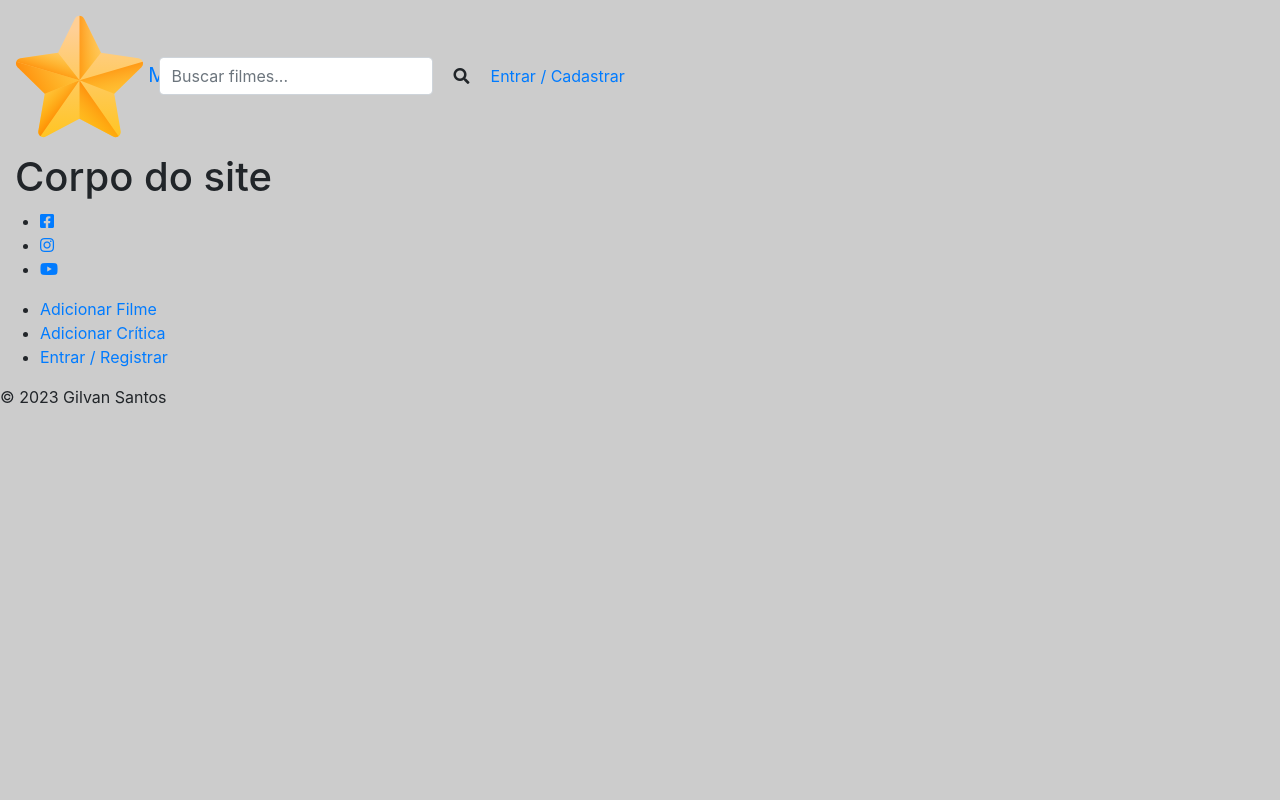
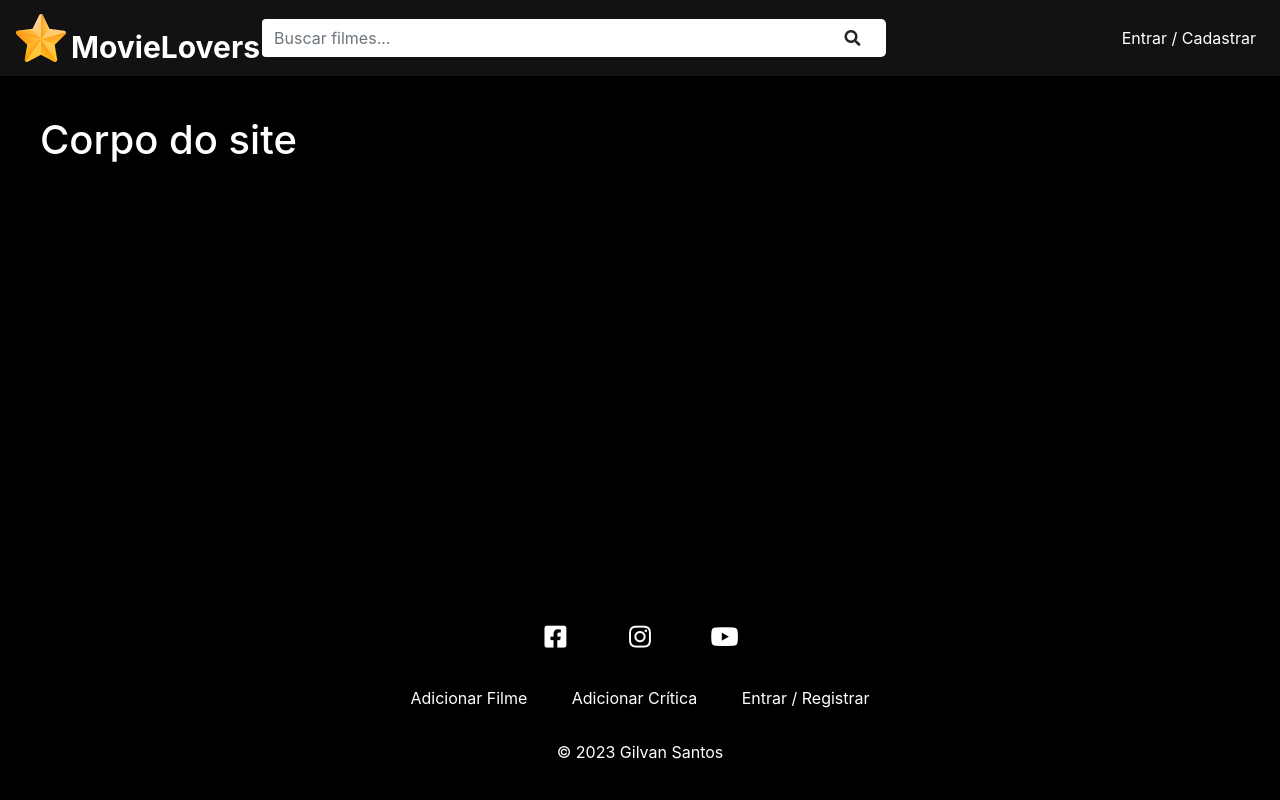
Before and after one commit to gilvanst/movielovers, a PHP site: page / in a window 1280 px wide. Run offline with PHP 8.4, Linux system fonts and the light colour scheme; some libraries are stand-ins or nearby versions.

Commit message:
Colocando css e separando templates!!

```diff
--- a/css/style.css
+++ b/css/style.css
@@ -1,3 +1,142 @@
-body {
-    background-color: #ccc;
+/* Navbar */
+
+.navbar-brand {
+    position:relative;
 }
+
+#logo {
+    width: 50px;
+}
+
+#movielovers-title {
+    color: #fff;
+    position: absolute;
+    bottom: -2px;
+    font-size: 30px;
+    left: 55px;
+    font-weight: bold;
+}
+
+#main-navbar {
+    background-color: #121212;
+}
+
+#search-form {
+    margin: 0 auto;
+    background-color: #fff;
+    border-radius: 5px;
+    width: 50%;
+    margin-left: 180px;
+}
+
+#search-form .form-control {
+    border:none;
+    width: 90%;
+    box-shadow: none;
+}
+
+#navbar {
+    min-width: 30%;
+
+}
+
+.navbar-nav {
+    justify-content: flex-end;
+    width: 100%;
+}
+
+.bold {
+    font-weight: bold;
+}
+
+.navbar-nav .nav-item .nav-link {
+    color:#fff;
+    transition: 0.3s;
+}
+
+.navbar-nav .nav-item .nav-link:hover {
+    color:#999;
+}
+
+.msg-container {
+    background-color: #000;
+    padding: 15px;
+
+}
+
+.msg {
+    width: 60%;
+    margin: 0 auto;
+    padding: 10px;
+    border: solid 1px #000;
+    text-align: center;
+}
+
+.msg.error {
+    color: #842029;
+    background-color: #F8D7DA;
+    border-color: #F5C2C7;
+}
+
+.msg.success {
+    color: #0F5132;
+    background-color: #D1E7DD;
+    border-color: #BADBCC;
+}
+
+/* Home */
+
+#main-container {
+    background-color: #000;
+    color: #fff;
+    min-height: 65vh;
+    padding: 40px;
+}
+
+/*footer*/
+
+#footer {
+    background-color: #000;
+    color: #fff;
+    text-align: center;
+    margin: 0;
+    padding: 20px;
+}
+
+#social-container ul,
+#footer-links-container ul {
+    list-style-type: none;
+    padding: 0;
+}
+
+#social-container li,
+#footer-links-container li {
+    display: inline-block;
+    margin: 0 20px;
+}
+
+#social-container li {
+    height: 40px;
+    width: 40px;
+    border-radius: 100%;
+    transition: .3;
+    line-height: 3;
+}
+
+#social-container li:hover {
+    background-color: #333;
+}
+
+#social-container a,
+#footer-links-container a {
+    color: #fff;
+    transition: .3s;
+}
+
+#social-container li i {
+    font-size: 25px;
+}
+
+#footer-links-container {
+    margin: 30px 0;
+}
--- a/index.php
+++ b/index.php
@@ -1,78 +1,7 @@
-<?php
+<?php require_once "templates/header.php"; ?>
 
-    require_once "globals.php";
-    require_once "conexao.php";
-?>
-<!DOCTYPE html>
-<html lang="en">
-<head>
-    <meta charset="UTF-8">
-    <meta name="viewport" content="width=device-width, initial-scale=1.0">
-    <title>MovieLovers</title>
-    <link rel="short icon" href="<?= $BASE_URL ?>/img/moviestar.ico">
-
-    <link rel="stylesheet" href="https://cdnjs.cloudflare.com/ajax/libs/bootstrap/4.5.3/css/bootstrap.css" integrity="sha512-drnvWxqfgcU6sLzAJttJv7LKdjWn0nxWCSbEAtxJ/YYaZMyoNLovG7lPqZRdhgL1gAUfa+V7tbin8y+2llC1cw==" crossorigin="anonymous" referrerpolicy="no-referrer" />
-
-    <link rel="stylesheet" href="https://cdnjs.cloudflare.com/ajax/libs/font-awesome/5.9.0/css/all.min.css" integrity="sha512-q3eWabyZPc1XTCmF+8/LuE1ozpg5xxn7iO89yfSOd5/oKvyqLngoNGsx8jq92Y8eXJ/IRxQbEC+FGSYxtk2oiw==" crossorigin="anonymous" referrerpolicy="no-referrer" />
-
-    <link rel="stylesheet" href="<?= $BASE_URL ?>/css/style.css">
-</head>
-<body>
-    <header>
-        <nav id="main-navbar" class="navbar navbar-expand-lg">
-            <a href="<?= $BASE_URL ?>" class="navbar-brand">
-            <img src="<?= $BASE_URL?>/img/logo.svg" alt="MovieLovers" id="logo">
-            <span id="movielovers-title">MovieLovers</span>
-            </a>
-            <button class="navbar-toggler" type="button" data-toggle="colapse" data-target="#navbar" aria-controls="navbar" aria-expanded="false" aria-label="Toggle navigation">
-                <i class="fas fa-bars"></i>
-            </button>
-            <form action="" method="GET" id="search-form" class="form-inline my-2 my-lg-0">
-                <input type="text" name="q" id="search" class="form-control mr-sm-2" type="search" placeholder="Buscar filmes..." aria-label="search">
-                <button class="btn my-2 my-sm-0" type="submit">
-                    <i class="fas fa-search"></i>
-                </button>
-            </form>
-            <div class="collapse navbar-collapse" id="navbar">
-                <ul class="navbar-nav">
-                    <li class="nav-item">
-                        <a href="<?= $BASE_URL ?>/auth.php" class="nav-link">Entrar / Cadastrar</a>
-                    </li>
-                </ul>
-            </div>
-        </nav>
-    </header>
     <div id="main-container" class="container-fluid">
         <h1>Corpo do site</h1>
     </div>
-    <footer id="footer">
-        <div class="social-container">
-            <ul>
-                <li>
-                    <a href=""><i class="fab fa-facebook-square"></i></a>
-                </li>
-                <li>
-                    <a href=""><i class="fab fa-instagram"></i></a>
-                </li>
-                <li>
-                    <a href=""><i class="fab fa-youtube"></i></a>
-                </li>
-            </ul>
-        </div>
-        <div id="footer-links-container">
-            <ul>
-                <li><a href="#">Adicionar Filme</a></li>
-                <li><a href="#">Adicionar Crítica</a></li>
-                <li><a href="#">Entrar / Registrar</a></li>
-            </ul>
-        </div>
-        <p>&copy; 2023 Gilvan Santos</p>
 
-    </footer>
-
-    <!-- Bootstrap.js-->
-    <script src="https://cdnjs.cloudflare.com/ajax/libs/bootstrap/4.5.3/js/bootstrap.js" integrity="sha512-KCgUnRzizZDFYoNEYmnqlo0PRE6rQkek9dE/oyIiCExStQ72O7GwIFfmPdkzk4OvZ/sbHKSLVeR4Gl3s7s679g==" crossorigin="anonymous" referrerpolicy="no-referrer"></script>
-    <script src="https://cdnjs.cloudflare.com/ajax/libs/jquery/3.5.1/jquery.min.js" integrity="sha512-bLT0Qm9VnAYZDflyKcBaQ2gg0hSYNQrJ8RilYldYQ1FxQYoCLtUjuuRuZo+fjqhx/qtq/1itJ0C2ejDxltZVFg==" crossorigin="anonymous" referrerpolicy="no-referrer"></script>
-
-</body>
-</html>
+<?php require_once "templates/footer.php"; ?>
--- /dev/null
+++ b/templates/footer.php
@@ -0,0 +1,31 @@
+<footer id="footer">
+        <div id="social-container">
+            <ul>
+                <li>
+                    <a href=""><i class="fab fa-facebook-square"></i></a>
+                </li>
+                <li>
+                    <a href=""><i class="fab fa-instagram"></i></a>
+                </li>
+                <li>
+                    <a href=""><i class="fab fa-youtube"></i></a>
+                </li>
+            </ul>
+        </div>
+        <div id="footer-links-container">
+            <ul>
+                <li><a href="#">Adicionar Filme</a></li>
+                <li><a href="#">Adicionar Crítica</a></li>
+                <li><a href="#">Entrar / Registrar</a></li>
+            </ul>
+        </div>
+        <p>&copy; 2023 Gilvan Santos</p>
+
+    </footer>
+
+    <!-- Bootstrap.js-->
+    <script src="https://cdnjs.cloudflare.com/ajax/libs/bootstrap/4.5.3/js/bootstrap.js" integrity="sha512-KCgUnRzizZDFYoNEYmnqlo0PRE6rQkek9dE/oyIiCExStQ72O7GwIFfmPdkzk4OvZ/sbHKSLVeR4Gl3s7s679g==" crossorigin="anonymous" referrerpolicy="no-referrer"></script>
+    <script src="https://cdnjs.cloudflare.com/ajax/libs/jquery/3.5.1/jquery.min.js" integrity="sha512-bLT0Qm9VnAYZDflyKcBaQ2gg0hSYNQrJ8RilYldYQ1FxQYoCLtUjuuRuZo+fjqhx/qtq/1itJ0C2ejDxltZVFg==" crossorigin="anonymous" referrerpolicy="no-referrer"></script>
+
+</body>
+</html>
--- /dev/null
+++ b/templates/header.php
@@ -0,0 +1,54 @@
+<?php
+
+    require_once "globals.php";
+    require_once "conexao.php";
+
+    $flassMessage = [];
+?>
+<!DOCTYPE html>
+<html lang="en">
+<head>
+    <meta charset="UTF-8">
+    <meta name="viewport" content="width=device-width, initial-scale=1.0">
+    <title>MovieLovers</title>
+    <link rel="short icon" href="<?= $BASE_URL ?>/img/moviestar.ico">
+
+    <link rel="stylesheet" href="https://cdnjs.cloudflare.com/ajax/libs/bootstrap/4.5.3/css/bootstrap.css" integrity="sha512-drnvWxqfgcU6sLzAJttJv7LKdjWn0nxWCSbEAtxJ/YYaZMyoNLovG7lPqZRdhgL1gAUfa+V7tbin8y+2llC1cw==" crossorigin="anonymous" referrerpolicy="no-referrer" />
+
+    <link rel="stylesheet" href="https://cdnjs.cloudflare.com/ajax/libs/font-awesome/5.9.0/css/all.min.css" integrity="sha512-q3eWabyZPc1XTCmF+8/LuE1ozpg5xxn7iO89yfSOd5/oKvyqLngoNGsx8jq92Y8eXJ/IRxQbEC+FGSYxtk2oiw==" crossorigin="anonymous" referrerpolicy="no-referrer" />
+
+    <link rel="stylesheet" href="<?= $BASE_URL ?>/css/style.css">
+</head>
+<body>
+    <header>
+        <nav id="main-navbar" class="navbar navbar-expand-lg">
+            <a href="<?= $BASE_URL ?>" class="navbar-brand">
+            <img src="<?= $BASE_URL?>/img/logo.svg" alt="MovieLovers" id="logo">
+            <span id="movielovers-title">MovieLovers</span>
+            </a>
+            <button class="navbar-toggler" type="button" data-toggle="colapse" data-target="#navbar" aria-controls="navbar" aria-expanded="false" aria-label="Toggle navigation">
+                <i class="fas fa-bars"></i>
+            </button>
+            <form action="" method="GET" id="search-form" class="form-inline my-2 my-lg-0">
+                <input type="text" name="q" id="search" class="form-control mr-sm-2" type="search" placeholder="Buscar filmes..." aria-label="search">
+                <button class="btn my-2 my-sm-0" type="submit">
+                    <i class="fas fa-search"></i>
+                </button>
+            </form>
+            <div class="collapse navbar-collapse" id="navbar">
+                <ul class="navbar-nav">
+                    <li class="nav-item">
+                        <a href="<?= $BASE_URL ?>/auth.php" class="nav-link">Entrar / Cadastrar</a>
+                    </li>
+                </ul>
+            </div>
+        </nav>
+    </header>
+
+    <?php if(!empty($flassMessage["msg"])): ?>
+
+        <div class="msg-container">
+        <p class="msg <?= $flassMessage["type"] ?>"><?= $flassMessage["msg"] ?></p>
+        </div>
+
+    <?php endif; ?>
```
Also changed, not shown: auth.php (added, +69 -0 lines).
